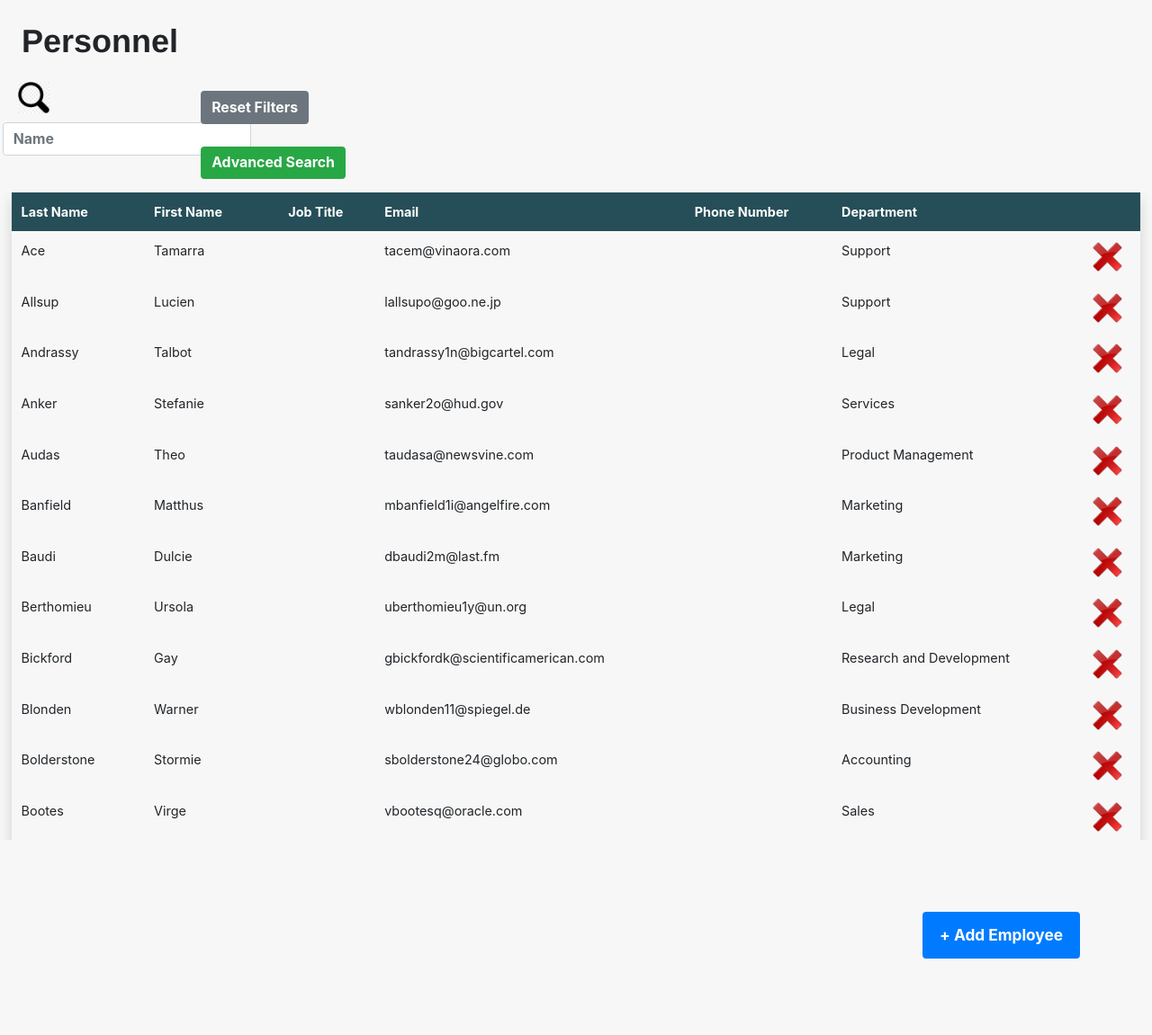
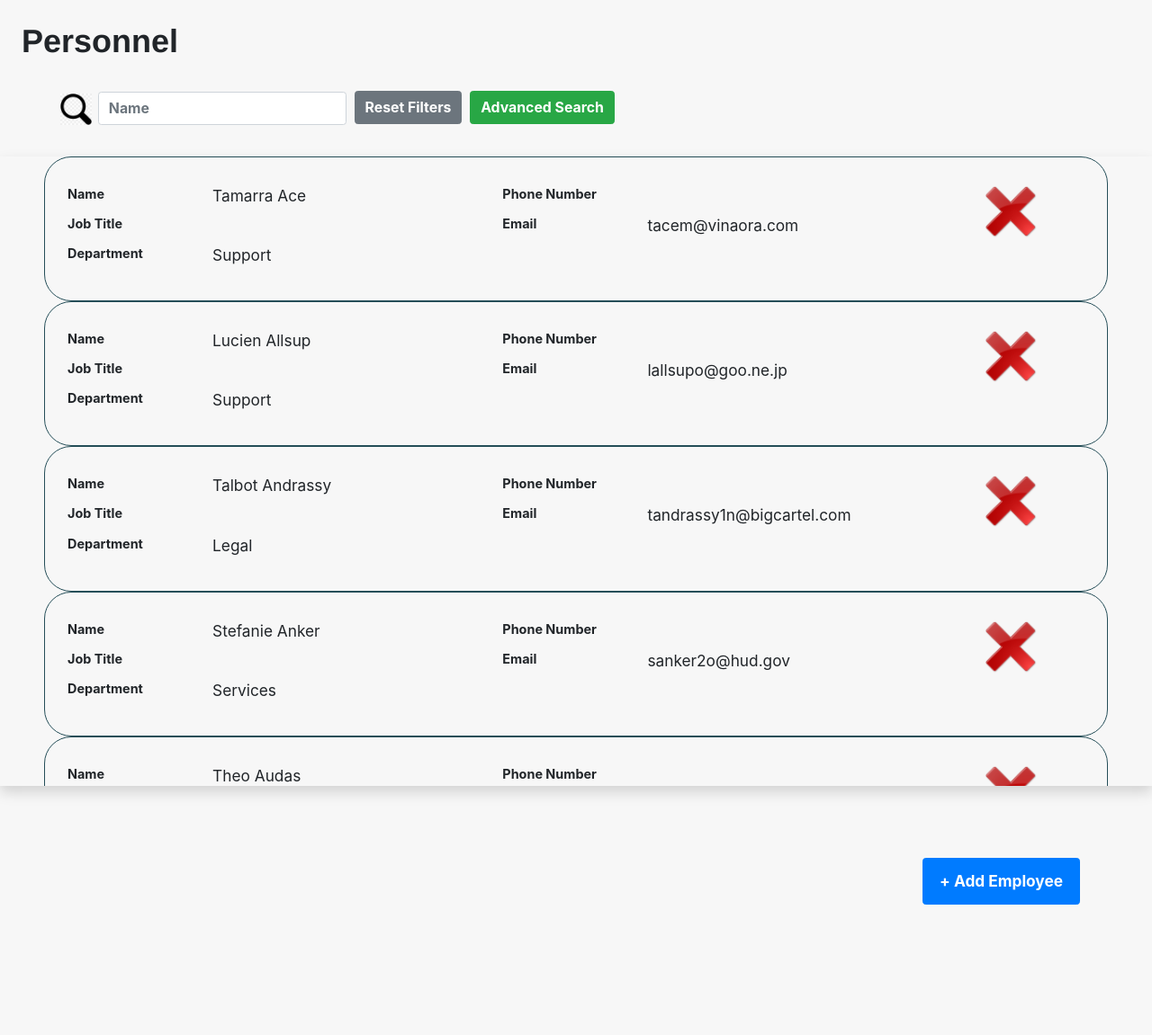
Before and after one commit to fahimhasan3/company-directory, a PHP site: page /companydirectory/ in a window 1280 px wide. Shown: the part 55-1206 px from the top of the page at 90% size. Run offline with PHP 8.4, Linux system fonts and the light colour scheme; data comes from the database, SQL or seed files in the repository; data that the repository does not hold is empty.

Commit message:
fix width

```diff
--- a/css/index.css
+++ b/css/index.css
@@ -8,6 +8,7 @@ html {
     bottom:0;
     left:0;
     right:0;
+    height: 100%;
 }
 
 body {
@@ -17,6 +18,7 @@ body {
     bottom:0;
     left:0;
     right:0;
+    height: 100%;
 }
 
 /*nav section*/
@@ -76,6 +78,11 @@ h1 {
     margin: 24px;
 }
 
+#searchBarDiv {
+    margin: auto;
+    width: 95%;
+}
+
 /* Change the link color to #111 (black) on hover */
 
 li:hover {
@@ -90,7 +97,15 @@ li.active {
 /* TABLE SECTION */
 
 .deleteImage {
-    height: 35px;
+    height: 60px;
+    cursor: pointer;
+    margin-left: auto;
+    margin-right: auto;
+    display: block;
+}
+
+.deleteImageSmall {
+    height: 40px;
     cursor: pointer;
     margin-left: auto;
     margin-right: auto;
@@ -104,8 +119,26 @@ li.active {
 }
 
 .tableWrapper {
-    height: 720px;
+    height: 700px;
     overflow-y: auto;
+    margin-top: 20px;
+}
+
+dl {
+    padding-top: 30px;
+    padding-bottom: 30px;
+    padding-left: 10px;
+    padding-right: 10px;
+    margin-bottom: 0;
+    border-style: solid;
+    border-width: thin;
+    border-collapse: collapse;
+    border-radius: 30px;
+    border-color: #254E58;
+}
+
+dd {
+    font-size: 1.2em;
 }
 
 .tableWrapper thead th {
@@ -113,14 +146,28 @@ li.active {
     top: 0;
 }
 
-table {
-    border-collapse: collapse;
-
-    margin: 0 auto;
+dl:hover {
+    /*background-color: rgba(0,0,0,.075);*/
+    background: #254E58;
+    color: white;
 }
 
+
 #employeesTable, #departmentsTable, #locationsTable {
-    width: 98%;
+    margin: 0 auto;
+    border-collapse: collapse;
+}
+
+#employeesTable {
+    width: 90%;
+}
+
+#departmentsTable {
+    width: 70%;
+}
+
+#locationsTable {
+    width: 60%;
 }
 
 th, td {
--- a/index.php
+++ b/index.php
@@ -59,12 +59,10 @@
     </section>
 
     <h1>Personnel</h1>
-    <div class='row'>
-        <div class='col-2'>
+    <div class='row' id='searchBarDiv'>
+        <div class='col-12'>
             <img src='images/search-icon.png' alt='search icon' id='searchIcon' />
             <input type='text' id='nameFilter' placeholder="Name" class='form-control' />
-        </div>
-        <div class='col-2'>
             <button type="button" class="btn btn-secondary" id='resetFiltersButton'>
                 Reset Filters
             </button>
@@ -76,27 +74,10 @@
 
 
     <section id='employeeSection'>
-        <div id='employeesTableWrapper' class='tableWrapper'>
-            <table id='employeesTable' class='table table-borderless shadow table-hover'>
-                <thead>
-                    <tr>
-                        <th class="th-sm">Last Name
-                        </th>
-                        <th class="th-sm">First Name
-                        </th>
-                        <th class="th-sm">Job Title
-                        </th>
-                        <th class="th-sm">Email
-                        </th>
-                        <th class="th-sm">Phone Number
-                        </th>
-                        <th class="th-sm">Department
-                        </th>
-                        <th></th>
-                    </tr>
-                </thead>
-                <tbody></tbody>
-            </table>
+        <div id='employeesTableWrapper' class='tableWrapper shadow'>
+            <div id='employeesTable' >
+
+            </div>
         </div>
 
         <div class="modal" tabindex="-1" role="dialog" id='editEmployeeModal'>
@@ -111,8 +92,14 @@
                     <div class="modal-body">
                         <label>Last Name</label>
                         <input type='text' id='editEmployeeLastName' required class='form-control' />
+                        <div class="invalid-feedback">
+                            Please insert a last name.
+                        </div>
                         <label>First Name</label>
                         <input type='text' id='editEmployeeFirstName' required class='form-control' />
+                        <div class="invalid-feedback">
+                            Please insert a first name.
+                        </div>
                         <label>Job Title</label>
                         <input type='text' id='editEmployeeJobTitle' class='form-control' />
 
@@ -204,18 +191,9 @@
 
     <section id='departmentSection'>
         <div class='tableWrapper'>
-            <table id='departmentsTable' class='table table-borderless shadow table-hover'>
-                <thead>
-                    <tr>
-                        <th class="th-sm">Name
-                        </th>
-                        <th class="th-sm">Location
-                        </th>
-                        <th></th>
-                    </tr>
-                </thead>
-                <tbody></tbody>
-            </table>
+            <div id='departmentsTable'>
+
+            </div>
         </div>
 
 
@@ -231,10 +209,14 @@
                     <div class="modal-body">
                         <label>Name</label>
                         <input type='text' id='editDepartmentName' class='form-control' required />
+                        <div class="invalid-feedback">
+                            Please insert a name.
+                        </div>
 
                         <label>Location</label>
                         <select id='editDepartmentLocation' class='form-control'>
                         </select>
+
                     </div>
                     <div class="modal-footer">
                         <button type="button" class="btn btn-secondary modalButton" data-dismiss="modal">Cancel</button>
@@ -279,10 +261,17 @@
                     <div class="modal-body">
                         <label>Name</label>
                         <input type='text' id='newDepartmentName' class='form-control' />
+                        <div class="invalid-feedback">
+                            Please insert a name.
+                        </div>
 
                         <label>Location</label>
                         <select id='newDepartmentLocation' class='form-control'>
                         </select>
+                        <div class="invalid-feedback">
+                            Please select a location.
+                        </div>
+
                     </div>
                     <div class="modal-footer">
                         <button type="button" class="btn btn-secondary modalButton" data-dismiss="modal">Cancel</button>
@@ -295,16 +284,9 @@
 
     <section id='locationSection'>
         <div class='tableWrapper'>
-            <table id='locationsTable' class='table table-borderless shadow table-hover'>
-                <thead>
-                    <tr>
-                        <th class="th-sm">Name
-                        </th>
-                        <th></th>
-                    </tr>
-                </thead>
-                <tbody></tbody>
-            </table>
+            <div id='locationsTable'>
+
+            </div>
         </div>
 
         <div class="modal" tabindex="-1" role="dialog" id='editLocationModal'>
@@ -319,6 +301,9 @@
                     <div class="modal-body">
                         <label>Name</label>
                         <input type='text' id='editLocationName' class='form-control' />
+                        <div class="invalid-feedback">
+                            Please insert a name.
+                        </div>
                     </div>
                     <div class="modal-footer">
                         <button type="button" class="btn btn-secondary modalButton" data-dismiss="modal">Cancel</button>
@@ -363,6 +348,9 @@
                     <div class="modal-body">
                         <label>Name</label>
                         <input type='text' id='newLocationName' class='form-control' />
+                        <div class="invalid-feedback">
+                            Please insert a name.
+                        </div>
                     </div>
                     <div class="modal-footer">
                         <button type="button" class="btn btn-secondary modalButton" data-dismiss="modal">Cancel</button>
--- a/javascript/index.js
+++ b/javascript/index.js
@@ -101,34 +101,59 @@ function getFilteredLocations() {
 }
 
 function populateDepartmentsTable() {
-  $("#departmentsTable tbody").empty();
+  $("#departmentsTable").empty();
   if (allDepartments != null) {
     for (index = 0; index < allDepartments.length; index++) {
       let departmentId = allDepartments[index].id;
       let name = allDepartments[index].name;
       let location = allDepartments[index].location;
-      $('#departmentsTable tbody').append(`
-      <tr  data-toggle="modal" data-id=` + departmentId + ` onclick='openDepartmentModal();'">
-        <td>` + name + `</td>
-        <td>` + location + `</td>
-        <td><img src="images/delete.png" onclick='deleteDepartment();' alt='delete icon' data-id=` + departmentId + ` class='deleteImage' /></td>
-      </tr>`);
+
+      $('#departmentsTable').append(`
+        <dl class="row" data-id=` + departmentId + ` onclick='openDepartmentModal();'>
+          <div class='col-sm-10'>
+              <div class='row'>
+                <dt class='col-sm-2'>Name</dt>
+                <dd class="col-sm-4">` + name + `</dd>
+                <dt class='col-sm-2'>Location</dt>
+                <dd class="col-sm-4">` + location + `</dd>
+              </div>
+           </div>
+          <div class='col-sm-2'>
+            <div class='row'>
+              <br />
+              <dd class="col-sm-12"><img src="images/delete.png" onclick='deleteDepartment();' alt='delete icon' data-id=` + departmentId + ` class='deleteImageSmall' /></dd>
+              <br />
+            </div>
+          </div>
+      `);
 
     }
   }
 }
 
 function populateLocationsTable() {
-  $("#locationsTable tbody").empty();
+  $("#locationsTable").empty();
   if (allLocations != null) {
     for (index = 0; index < allLocations.length; index++) {
       let locationId = allLocations[index].id;
       let name = allLocations[index].name;
-      $('#locationsTable tbody').append(`
-      <tr  data-toggle="modal" data-id=` + locationId + ` onclick='openLocationModal();'">
-        <td>` + name + `</td>
-        <td><img src="images/delete.png" onclick='deleteLocation();' alt='delete icon' data-id=` + locationId + ` class='deleteImage' /></td>
-      </tr>`);
+
+      $('#locationsTable').append(`
+        <dl class="row" data-id=` + locationId + ` onclick='openLocationModal();'>
+          <div class='col-sm-10'>
+              <div class='row'>
+                <dt class='col-sm-4'>Name</dt>
+                <dd class="col-sm-8">` + name + `</dd>
+              </div>
+           </div>
+          <div class='col-sm-2'>
+            <div class='row'>
+              <br />
+              <dd class="col-sm-12"><img src="images/delete.png" onclick='deleteLocation();' alt='delete icon' data-id=` + locationId + ` class='deleteImageSmall' /></dd>
+              <br />
+            </div>
+          </div>
+      `);
 
     }
   }
@@ -151,6 +176,8 @@ function showDepartmentsTable() {
   $('#addLocationButton').hide();
 
   $('h1').text('Departments');
+
+  $('#searchBarDiv').css('width', '76%');
 }
 
 function showLocationTable() {
@@ -170,6 +197,8 @@ function showLocationTable() {
   $('#addEmployeeButton').hide();
 
   $('h1').text('Locations');
+
+  $('#searchBarDiv').css('width', '66%');
 }
 
 function populateDepartments() {
@@ -236,10 +265,12 @@ function showPersonnelTable() {
   $('#addLocationButton').hide();
 
   $('h1').text('Personnel');
+
+  $('#searchBarDiv').css('width', '95%');
 }
 
 function populateEmployeesTable() {
-  $("#employeesTable tbody").empty();
+  $("#employeesTable").empty();
 
   if (employeesData != null) {
     for (index = 0; index < employeesData.length; index++) {
@@ -251,17 +282,35 @@ function populateEmployeesTable() {
       let phoneNumber = employeesData[index].phoneNumber != null ? employeesData[index].phoneNumber : "";
       let department = employeesData[index].department;
 
-      $('#employeesTable tbody').append(`
-				<tr data-toggle="modal" data-id=` + employeeId + ` onclick='openEmployeeModal();'>
-					<td>` + lastName + `</td>
-					<td>` + firstName + `</td>
-					<td>` + jobTitle + `</td>
-          <td>` + email + `</td>
-          <td>` + phoneNumber + `</td>
-          <td>` + department + `</td>
-          <td><img src="images/delete.png" onclick='deleteEmployee();' alt='delete icon' data-id=` + employeeId + ` class='deleteImage' /></td>
-        </tr>
-			`);
+
+
+      $('#employeesTable').append(`
+        <dl class="row" data-id=` + employeeId + ` onclick='openEmployeeModal();'>
+          <div class='col-sm-10'>
+              <div class='row'>
+                <dt class='col-sm-2'>Name</dt>
+                <dd class="col-sm-4">` + firstName + ` ` + lastName + `</dd>
+                <dt class='col-sm-2'>Phone Number</dt>
+                <dd class="col-sm-4">` + phoneNumber + `</dd>
+
+                <dt class='col-sm-2'>Job Title</dt>
+                <dd class="col-sm-4">` + jobTitle + `</dd>
+                <dt class='col-sm-2'>Email</dt>
+                <dd class="col-sm-4">` + email + `</dd>
+
+
+                <dt class='col-sm-2'>Department</dt>
+                <dd class="col-sm-4">` + department + `</dd>
+              </div>
+           </div>
+          <div class='col-sm-2'>
+            <div class='row'>
+              <br />
+              <dd class="col-sm-12"><img src="images/delete.png" onclick='deleteEmployee();' alt='delete icon' data-id=` + employeeId + ` class='deleteImage' /></dd>
+              <br />
+            </div>
+          </div>
+      `);
     }
   }
 
@@ -280,12 +329,18 @@ function validateNewEmployee() {
     //display errors on modal
     if (lastName == null) {
       $('#newEmployeeLastName').addClass('is-invalid');
+    } else {
+      $('#newEmployeeLastName').removeClass('is-invalid');
     }
     if (firstName == null) {
       $('#newEmployeeFirstName').addClass('is-invalid');
+    } else {
+      $('#newEmployeeFirstName').removeClass('is-invalid');
     }
     if (department == null) {
       $('#newEmployeeDepartment').addClass('is-invalid');
+    } else {
+      $('#newEmployeeDepartment').removeClass('is-invalid');
     }
   }
 }
@@ -306,10 +361,30 @@ function insertNewEmployee() {
         console.log('Employee inserted correctly')
       } else {
         console.error(data.status.description);
+        getAllEmployees();
       }
     });
-  getAllEmployees();
   $('#insertEmployeeModal').modal('hide');
+}
+
+function validateNewDepartment() {
+  let name = $('#newDepartmentName').val();
+  let locationID = $('#newDepartmentLocation').val();
+
+  if(name != "" && locationID != null) {
+    insertNewDepartment();
+  } else {
+    if(name == "") {
+      $('#newDepartmentName').addClass('is-invalid');
+    } else {
+      $('#newDepartmentName').removeClass('is-invalid');
+    }
+    if(locationID == null) {
+      $('#newDepartmentLocation').addClass('is-invalid');
+    } else {
+      $('#newDepartmentLocation').removeClass('is-invalid');
+    }
+  }
 }
 
 function insertNewDepartment() {
@@ -320,13 +395,23 @@ function insertNewDepartment() {
     .done(function (data) {
       console.log(data);
       if (data.status.code == 200) {
-        console.log('Department inserted correctly')
+        console.log('Department inserted correctly');
+        getAllDepartments();
       } else {
         console.error(data.status.description);
       }
     });
-  getAllDepartments();
   $('#insertDepartmentModal').modal('hide');
+}
+
+function validateNewLocation() {
+  let name = $('#newLocationName').val();
+
+  if(name != '') {
+    insertNewLocation();
+  } else {
+    $('#newLocationName').addClass('is-invalid');
+  }
 }
 
 function insertNewLocation() {
@@ -336,18 +421,19 @@ function insertNewLocation() {
     .done(function (data) {
       console.log(data);
       if (data.status.code == 200) {
-        console.log('Location inserted correctly')
+        console.log('Location inserted correctly');
+        getAllLocations();
       } else {
         console.error(data.status.description);
       }
     });
-  getAllLocations();
+
   $('#insertLocationModal').modal('hide');
 }
 
 
 function populateEditEmployeeModal(e) {
-  let idFromRow = $(event.target).closest('tr').data('id');
+  let idFromRow = $(event.target).closest('dl').data('id');
   let employee;
   for (let i = 0; i < employeesData.length; i++) {
     if (employeesData[i].id == idFromRow) {
@@ -372,6 +458,32 @@ function populateEditEmployeeModal(e) {
   }
 }
 
+function clearEditEmployeeModal() {
+  $('#editEmployeeLastName').removeClass('is-invalid');
+  $('#editEmployeeFirstName').removeClass('is-invalid');
+  $('#editEmployeeDepartment').removeClass('is-invalid');
+}
+
+function validateEditEmployee() {
+  let lastName = $('#editEmployeeLastName').val();
+  let firstName = $('#editEmployeeFirstName').val();
+
+  if(lastName != "" && firstName != "" ) {
+    editEmployee();
+  } else {
+    if(lastName == "") {
+      $('#editEmployeeLastName').addClass('is-invalid');
+    } else {
+      $('#editEmployeeLastName').removeClass('is-invalid');
+    }
+    if(firstName == "") {
+      $('#editEmployeeFirstName').addClass('is-invalid');
+    } else {
+      $('#editEmployeeFirstName').removeClass('is-invalid');
+    }
+  }
+}
+
 function editEmployee() {
   let lastName = $('#editEmployeeLastName').val();
   let firstName = $('#editEmployeeFirstName').val();
@@ -385,14 +497,29 @@ function editEmployee() {
     .done(function (data) {
       console.log(data);
       if (data.status.code == 200) {
-        console.log('Employee updated correctly')
+        console.log('Employee updated correctly');
+        getAllEmployees();
       } else {
         console.error(data.status.description);
       }
     });
-  getAllEmployees();
   $('#editEmployeeModal').modal('hide');
 
+}
+
+function validateEditDepartment() {
+  let name = $('#editDepartmentName').val();
+  let id = currentEditDepartment.id;
+
+  if(name != "") {
+    editDepartment();
+  } else {
+    if(name == "") {
+      $('#editDepartmentName').addClass('is-invalid');
+    } else {
+      $('#editDepartmentName').removeClass('is-invalid');
+    }
+  }
 }
 
 function editDepartment() {
@@ -404,13 +531,23 @@ function editDepartment() {
     .done(function (data) {
       console.log(data);
       if (data.status.code == 200) {
-        console.log('Department updated correctly')
+        console.log('Department updated correctly');
+        getAllDepartments();
       } else {
         console.error(data.status.description);
       }
     });
-  getAllDepartments();
+
   $('#editDepartmentModal').modal('hide');
+}
+
+function validateEditLocation() {
+  let name = $('#editLocationName').val();
+  if(name != "") {
+    editLocation()
+  } else {
+    $('#editLocationName').addClass('is-invalid');
+  }
 }
 
 function editLocation() {
@@ -421,12 +558,13 @@ function editLocation() {
     .done(function (data) {
       console.log(data);
       if (data.status.code == 200) {
-        console.log('Location updated correctly')
+        console.log('Location updated correctly');
+        getAllLocations();
       } else {
         console.error(data.status.description);
       }
     });
-  getAllLocations();
+
   $('#editLocationModal').modal('hide');
 }
 
@@ -437,12 +575,12 @@ function deleteEmployeeFromModal() {
     .done(function (data) {
       console.log(data);
       if (data.status.code == 200) {
-        console.log('Employee deleted correctly')
+        console.log('Employee deleted correctly');
+        getAllEmployees();
       } else {
         console.error(data.status.description);
       }
     });
-  getAllEmployees();
   $('#editEmployeeModal').modal('hide');
   $('#deleteEmployeeModal').modal('hide');
 
@@ -456,7 +594,7 @@ function openEmployeeModal() {
 function deleteEmployee(e) {
   del_clicked = 1;
 
-  let idFromRow = $(event.target).closest('tr').data('id');
+  let idFromRow = $(event.target).closest('dl').data('id');
   let employee;
   for (let i = 0; i < employeesData.length; i++) {
     if (employeesData[i].id == idFromRow) {
@@ -475,12 +613,13 @@ function deleteDepartmentFromModal() {
     .done(function (data) {
       console.log(data);
       if (data.status.code == 200) {
-        console.log('Department deleted correctly')
+        console.log('Department deleted correctly');
+        getAllDepartments();
       } else {
         console.error(data.status.description);
       }
     });
-  getAllDepartments();
+
   $('#editDepartmentModal').modal('hide');
   $('#deleteDepartmentModal').modal('hide');
 }
@@ -492,12 +631,13 @@ function deleteLocationFromModal() {
     .done(function (data) {
       console.log(data);
       if (data.status.code == 200) {
-        console.log('Location deleted correctly')
+        console.log('Location deleted correctly');
+        getAllLocations();
       } else {
         console.error(data.status.description);
       }
     });
-  getAllLocations();
+
   $('#editLocationModal').modal('hide');
   $('#deleteLocationModal').modal('hide');
 }
@@ -515,7 +655,7 @@ function openLocationModal() {
 function deleteDepartment(e) {
   del_department_clicked = 1;
 
-  let idFromRow = $(event.target).closest('tr').data('id');
+  let idFromRow = $(event.target).closest('dl').data('id');
   let department;
   for (let i = 0; i < allDepartments.length; i++) {
     if (allDepartments[i].id == idFromRow) {
@@ -530,7 +670,7 @@ function deleteDepartment(e) {
 function deleteLocation(e) {
   del_location_clicked = 1;
 
-  let idFromRow = $(event.target).closest('tr').data('id');
+  let idFromRow = $(event.target).closest('dl').data('id');
   let location;
   for (let i = 0; i < allLocations.length; i++) {
     if (allLocations[i].id == idFromRow) {
@@ -543,7 +683,7 @@ function deleteLocation(e) {
 }
 
 function populateEditDepartmentModal(e) {
-  let idFromRow = $(event.target).closest('tr').data('id');
+  let idFromRow = $(event.target).closest('dl').data('id');
   let department;
   for (let i = 0; i < allDepartments.length; i++) {
     if (allDepartments[i].id == idFromRow) {
@@ -564,8 +704,13 @@ function populateEditDepartmentModal(e) {
   }
 }
 
+function clearEditDepartmentModal() {
+  $('#editDepartmentName').removeClass('is-invalid');
+  $('#editDepartmentLocation').removeClass('is-invalid');
+}
+
 function populateEditLocationModal(e) {
-  let idFromRow = $(event.target).closest('tr').data('id');
+  let idFromRow = $(event.target).closest('dl').data('id');
   let location;
   for (let i = 0; i < allLocations.length; i++) {
     if (allLocations[i].id == idFromRow) {
@@ -575,6 +720,10 @@ function populateEditLocationModal(e) {
     }
   }
   $('#editLocationName').val(location.name);
+}
+
+function clearEditLocationModal() {
+  $('#editLocationName').removeClass('is-invalid');
 }
 
 function populateDeleteEmployeeModal() {
@@ -649,12 +798,13 @@ $(document).ready(function () {
 
   //PERSONNEL
   $('#editEmployeeModal').on('shown.bs.modal', populateEditEmployeeModal);
+  $('#editEmployeeModal').on('hidden.bs.modal', clearEditEmployeeModal);
   $('#deleteEmployeeModal').on('shown.bs.modal', populateDeleteEmployeeModal);
   $('#deleteEmployeeModal').on('hidden.bs.modal', function () {
     del_clicked = 0;
   });
   $('#insertEmployeeModal').on('hidden.bs.modal', clearAddNewEmployeeModal);
-  $('#editEmployeeSubmit').click(editEmployee);
+  $('#editEmployeeSubmit').click(validateEditEmployee);
   $('#addNewEmployeeSubmit').click(validateNewEmployee);
   $('#deleteEmployeeButton').click(deleteEmployeeFromModal);
 
@@ -665,21 +815,23 @@ $(document).ready(function () {
   });
   $('#insertDepartmentModal').on('hidden.bs.modal', clearAddNewDepartmentModal);
 
-  $('#addNewDepartmentSubmit').click(insertNewDepartment);
+  $('#addNewDepartmentSubmit').click(validateNewDepartment);
   $('#editDepartmentModal').on('shown.bs.modal', populateEditDepartmentModal);
-  $('#editDepartmentSubmit').click(editDepartment);
+  $('#editDepartmentModal').on('shown.bs.modal', clearEditDepartmentModal);
+  $('#editDepartmentSubmit').click(validateEditDepartment);
   $('#deleteDepartmentButton').click(deleteDepartmentFromModal);
 
 
   //LOCATION
   $('#deleteLocationModal').on('shown.bs.modal', populateDeleteLocationModal);
-  $('#deleteDepartmentModal').on('hidden.bs.modal', function () {
+  $('#deleteLocationModal').on('hidden.bs.modal', function () {
     del_location_clicked = 0;
   });
   $('#insertLocationModal').on('hidden.bs.modal', clearAddNewLocationModal);
-  $('#addNewLocationSubmit').click(insertNewLocation);
+  $('#addNewLocationSubmit').click(validateNewLocation);
   $('#editLocationModal').on('shown.bs.modal', populateEditLocationModal);
-  $('#editLocationSubmit').click(editLocation);
+  $('#editLocationModal').on('hidden.bs.modal', clearEditLocationModal);
+  $('#editLocationSubmit').click(validateEditLocation);
   $('#deleteLocationButton').click(deleteLocationFromModal);
 
 });
```
